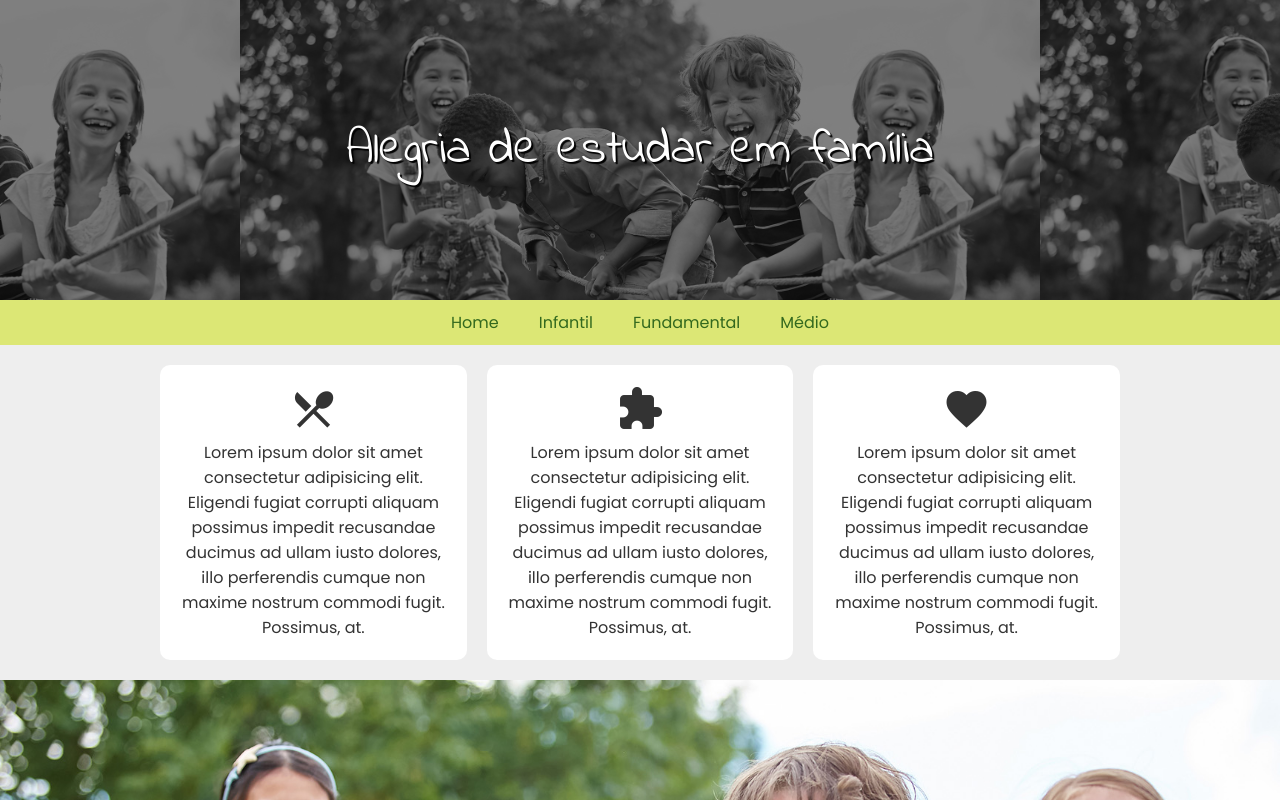
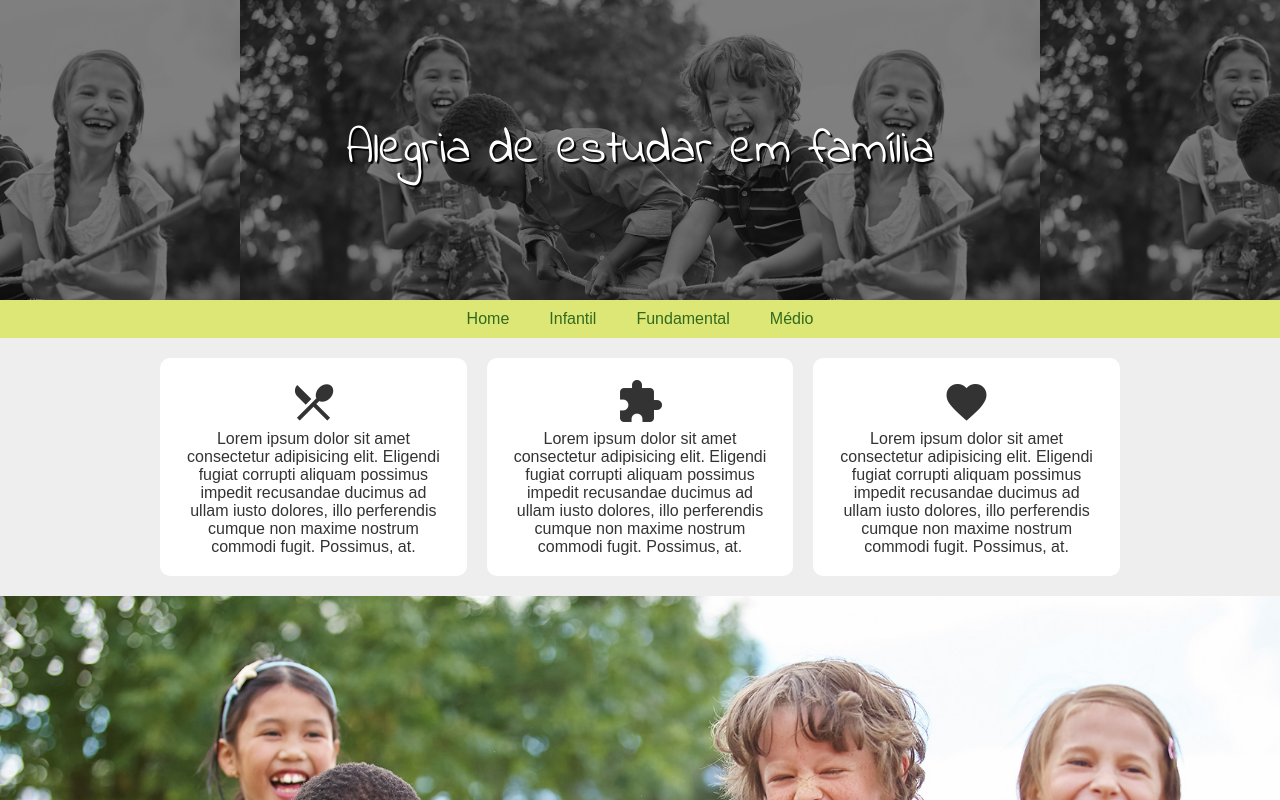
Before and after one commit to sergiomoura/FS4-aula11-TemaParaAlterarDOM, a plain HTML site: page index.html in a window 1280 px wide. Shown: the top 800 px of the page. Drawn offline with Linux system fonts and the light colour scheme.

```diff
--- a/scss/style.scss
+++ b/scss/style.scss
@@ -9,7 +9,7 @@ $cor-fonte:#333;
 $max-width:960px;
 
 $font-engracada: 'Indie Flower', cursive;
-$font-normal: 'Poppins',sans-serif;
+$font-normal: sans-serif;
 
 * {
 	box-sizing: border-box;
```
Also changed, not shown: js/index.js (+29 -0 lines), css/style.css, 1 other file.
